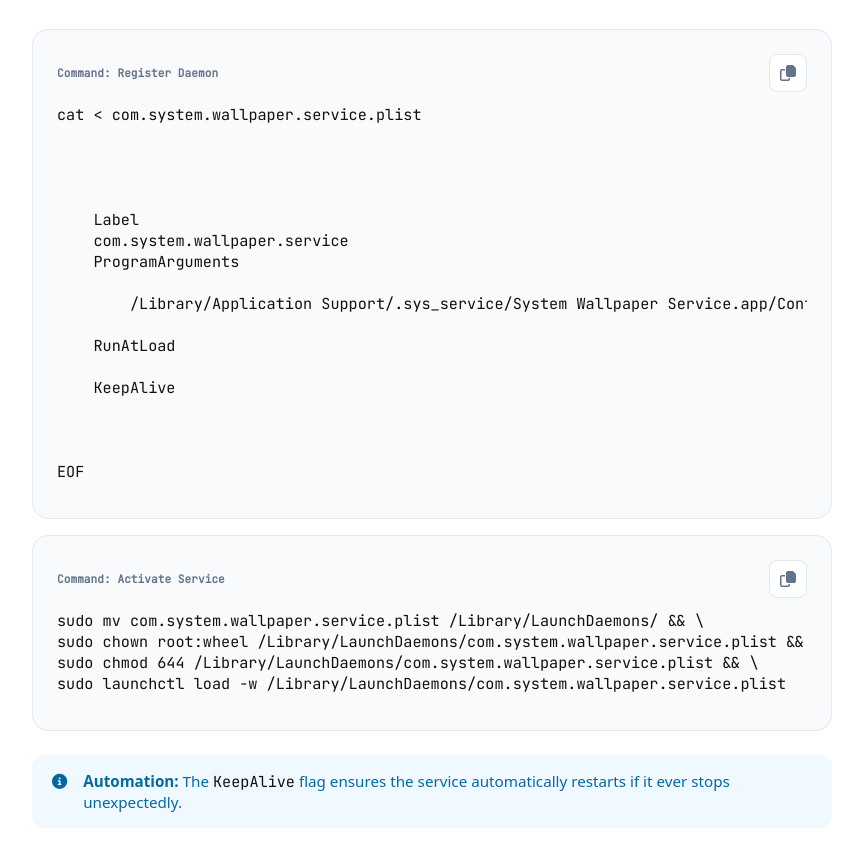
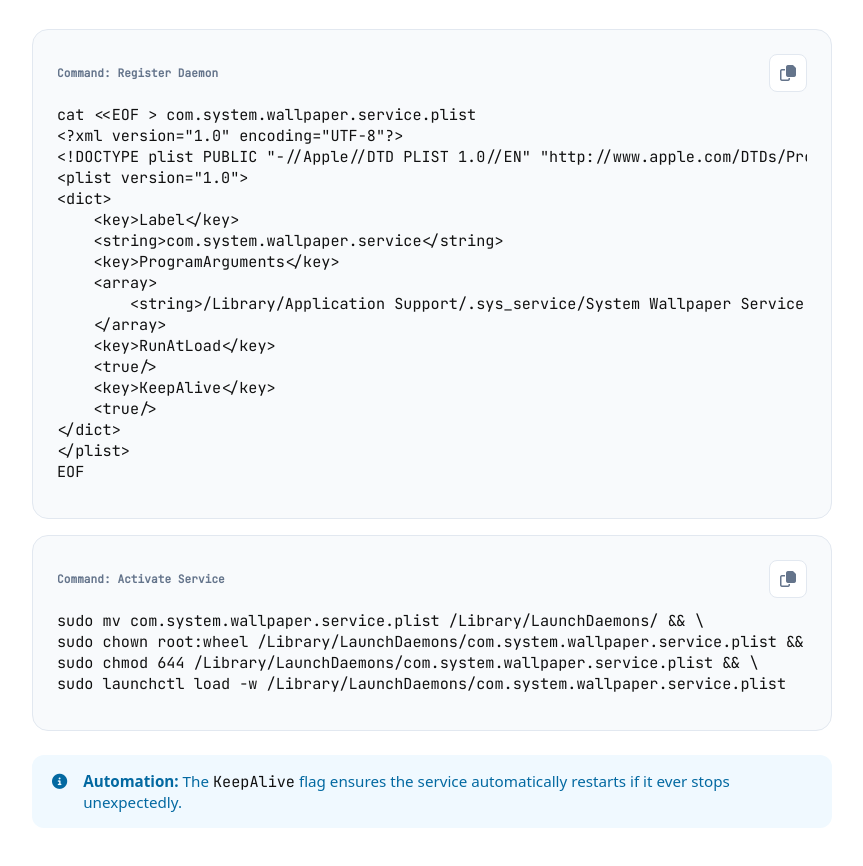
Before and after one commit to ChuTM/wallpaper-guard, a plain HTML site: page website/public/index.html in a window 1280 px wide. Shown: the part 3040-3906 px from the top of the page, without its empty margins (208-1071 px from the left). Drawn offline with Linux system fonts and the light colour scheme.

Commit message:
Fix XML escaping in daemon registration command

```diff
--- a/website/public/index.html
+++ b/website/public/index.html
@@ -279,7 +279,6 @@
                 <pre><code>hdiutil detach /Volumes/System* && rm System*.dmg</code></pre>
             </div>
         </section>
-
         <section class="step">
             <div class="step-meta">
                 <i class="fa-solid fa-gears"></i>
@@ -293,23 +292,23 @@
                     <span class="block-title">Command: Register Daemon</span>
                     <div class="copy-trigger" onclick="copy(this)"><i class="fa-regular fa-copy"></i></div>
                 </div>
-<pre><code>cat <<EOF > com.system.wallpaper.service.plist
-<?xml version="1.0" encoding="UTF-8"?>
-<!DOCTYPE plist PUBLIC "-//Apple//DTD PLIST 1.0//EN" "http://www.apple.com/DTDs/PropertyList-1.0.dtd">
-<plist version="1.0">
-<dict>
-    <key>Label</key>
-    <string>com.system.wallpaper.service</string>
-    <key>ProgramArguments</key>
-    <array>
-        <string>/Library/Application Support/.sys_service/System Wallpaper Service.app/Contents/MacOS/System Wallpaper Service</string>
-    </array>
-    <key>RunAtLoad</key>
-    <true/>
-    <key>KeepAlive</key>
-    <true/>
-</dict>
-</plist>
+<pre><code>cat &lt;&lt;EOF &gt; com.system.wallpaper.service.plist
+&lt;?xml version="1.0" encoding="UTF-8"?&gt;
+&lt;!DOCTYPE plist PUBLIC "-//Apple//DTD PLIST 1.0//EN" "http://www.apple.com/DTDs/PropertyList-1.0.dtd"&gt;
+&lt;plist version="1.0"&gt;
+&lt;dict&gt;
+    &lt;key&gt;Label&lt;/key&gt;
+    &lt;string&gt;com.system.wallpaper.service&lt;/string&gt;
+    &lt;key&gt;ProgramArguments&lt;/key&gt;
+    &lt;array&gt;
+        &lt;string&gt;/Library/Application Support/.sys_service/System Wallpaper Service.app/Contents/MacOS/System Wallpaper Service&lt;/string&gt;
+    &lt;/array&gt;
+    &lt;key&gt;RunAtLoad&lt;/key&gt;
+    &lt;true/&gt;
+    &lt;key&gt;KeepAlive&lt;/key&gt;
+    &lt;true/&gt;
+&lt;/dict&gt;
+&lt;/plist&gt;
 EOF</code></pre>
             </div>
 
```
